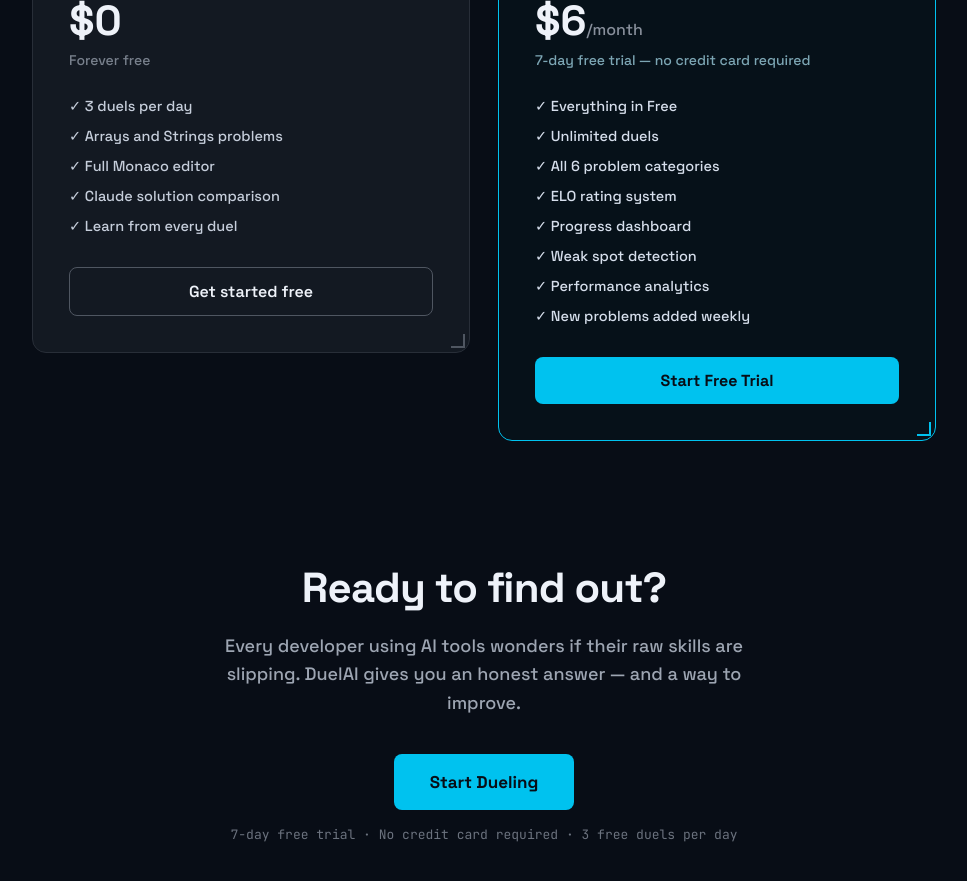
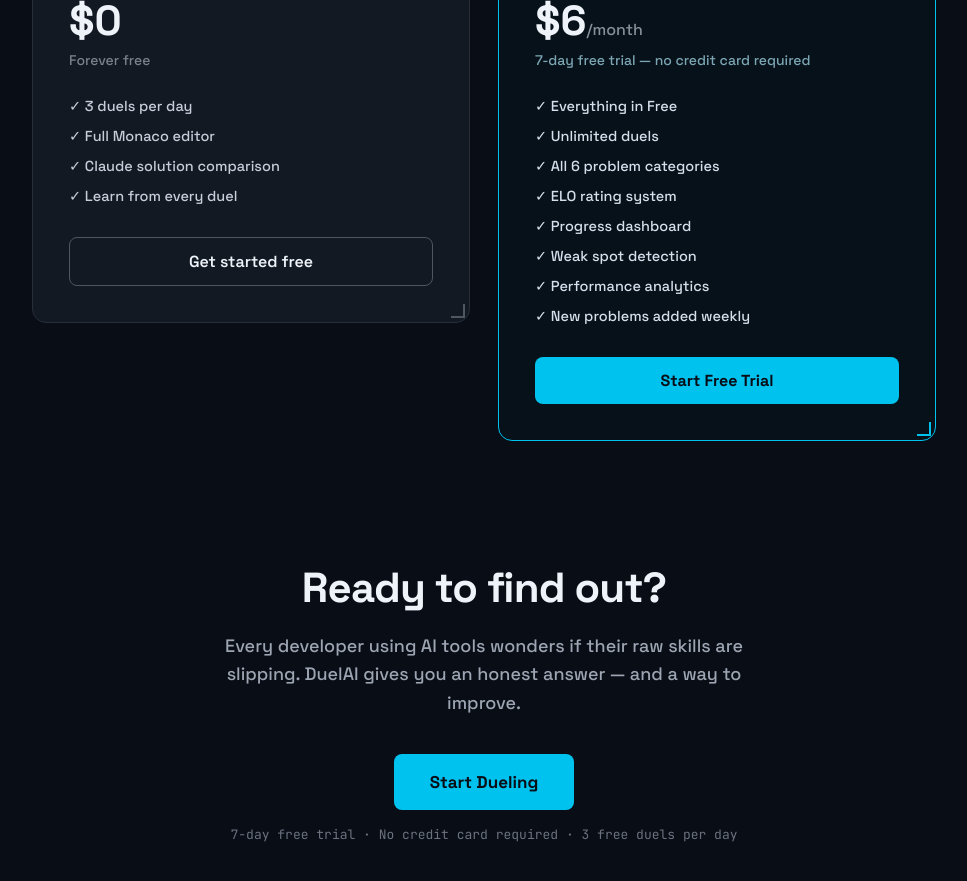
Before and after one commit to Nahom2162002/codeduel-web, a Next.js app: page / in a window 1280 px wide. Shown: the part 3380-4261 px from the top of the page, without its empty margins (156-1123 px from the left). Built offline with nearby package versions, Linux system fonts and the light colour scheme.

Commit message:
Edited landing page

```diff
--- a/app/page.tsx
+++ b/app/page.tsx
@@ -48,7 +48,7 @@
     { icon: '⚡', title: 'Unlimited Duels', desc: 'Free tier is limited to 3 duels per day. Pro unlocks unlimited.', pro: true },
 ];
 
-const FREE_FEATURES = ['3 duels per day', 'Arrays and Strings problems', 'Full Monaco editor', 'Claude solution comparison', 'Learn from every duel'];
+const FREE_FEATURES = ['3 duels per day', 'Full Monaco editor', 'Claude solution comparison', 'Learn from every duel'];
 const PRO_FEATURES = ['Everything in Free', 'Unlimited duels', 'All 6 problem categories', 'ELO rating system', 'Progress dashboard', 'Weak spot detection', 'Performance analytics', 'New problems added weekly'];
 
 function DuelIcon({ size = 28 }: { size?: number }) {
```
